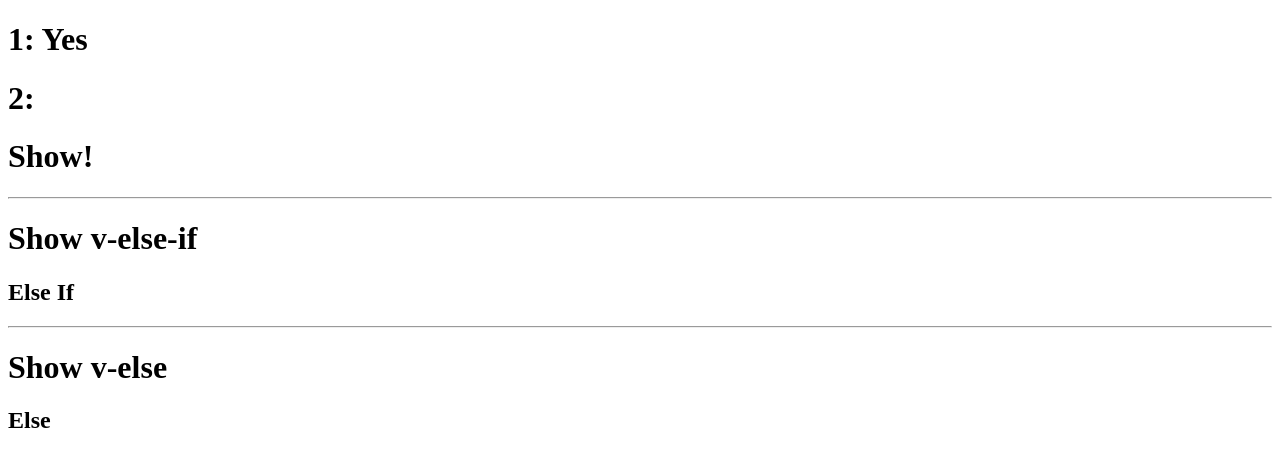
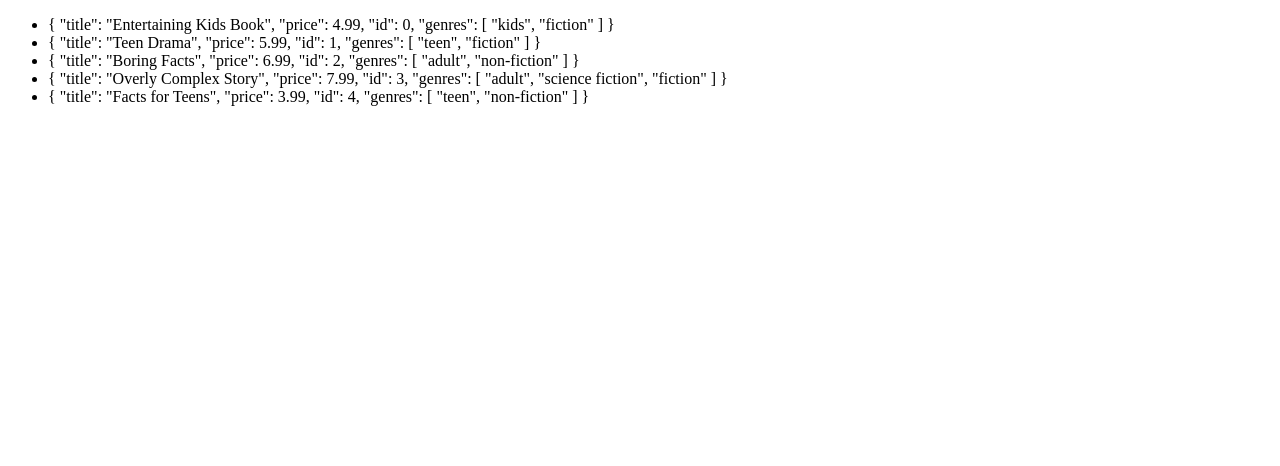
Before and after one commit to budahs/vue-basics, a Vue app: page / in a window 1280 px wide. Shown: the top 466 px of the page. Built offline with nearby package versions, Linux system fonts and the light colour scheme.

Commit message:
v-for with key

```diff
--- a/src/main.js
+++ b/src/main.js
@@ -8,25 +8,44 @@ Vue.config.productionTip = false
 new Vue({
   el: '#app',
   data: {
-    yes: true,
-    no: false
+    books: [
+      {
+        title: 'Entertaining Kids Book',
+        price: 4.99,
+        id: 0,
+        genres: ['kids', 'fiction']
+      },
+      {
+        title: 'Teen Drama',
+        price: 5.99,
+        id: 1,
+        genres: ['teen', 'fiction']
+      },
+      {
+        title: 'Boring Facts',
+        price: 6.99,
+        id: 2,
+        genres: ['adult', 'non-fiction']
+      },
+      {
+        title: 'Overly Complex Story',
+        price: 7.99,
+        id: 3,
+        genres: ['adult', 'science fiction', 'fiction']
+      },
+      {
+        title: 'Facts for Teens',
+        price: 3.99,
+        id: 4,
+        genres: ['teen', 'non-fiction']
+      }
+    ]
   },
   template: `
-    <div>
-        <h1>1: <span v-if="yes">Yes</span></h1>
-        <h1>2: <span v-if="no">No</span></h1>
-        <h1 v-if="no">Don't Show</h1>
-        <h1 v-else>Show!</h1>
-        <hr>
-        <h1>Show v-else-if</h1>
-        <h2 v-if="no">If</h2>
-        <h2 v-else-if="yes">Else If</h2>
-        <h2 v-else>Else</h2>
-        <hr>
-        <h1>Show v-else</h1>
-        <h2 v-if="no">If</h2>
-        <h2 v-else-if="no">Else If</h2>
-        <h2 v-else>Else</h2>
-    </div>
+    <ul>
+      <li v-for="book in books" :key="book.id">
+        {{ book }}
+      </li>
+    </ul>
     `
 })
```
